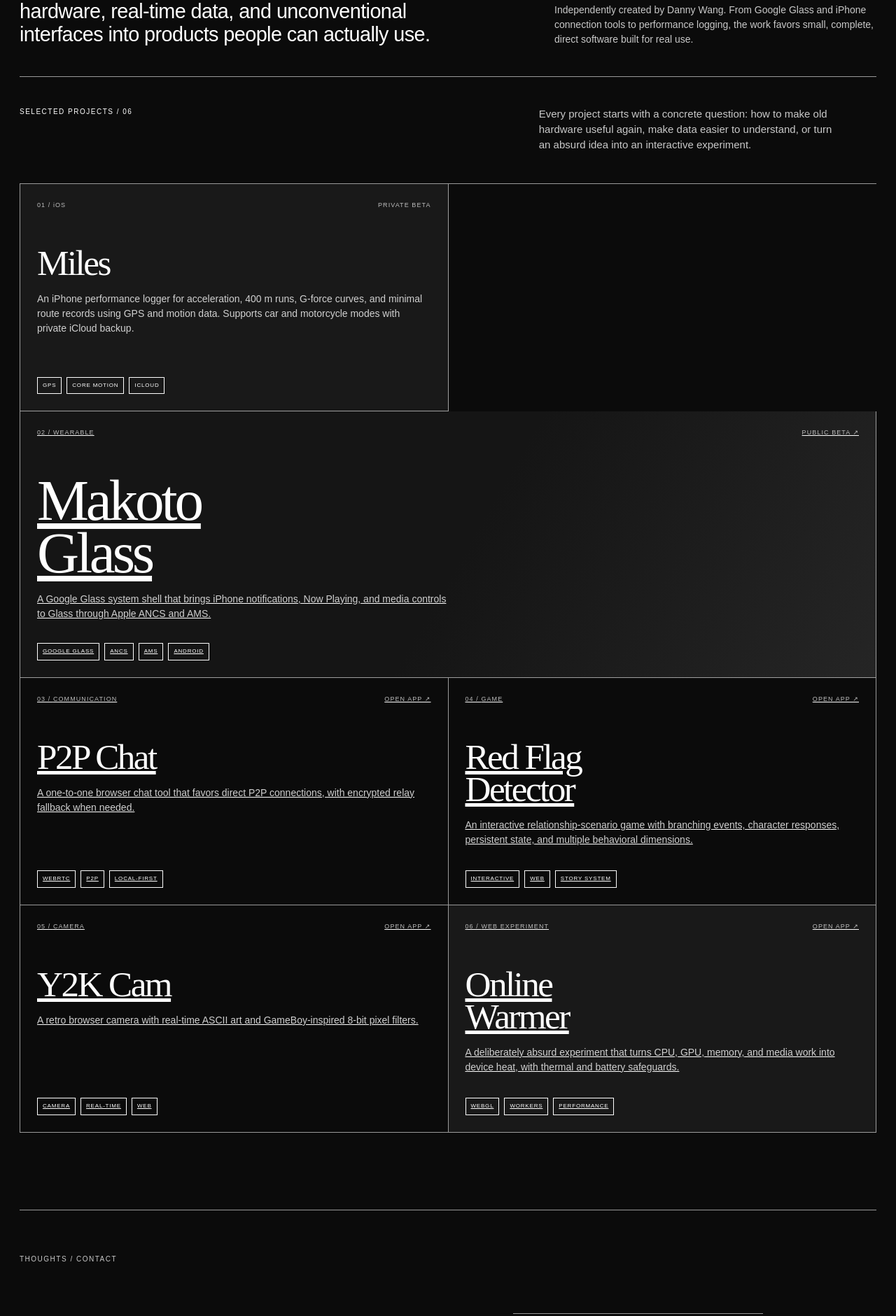
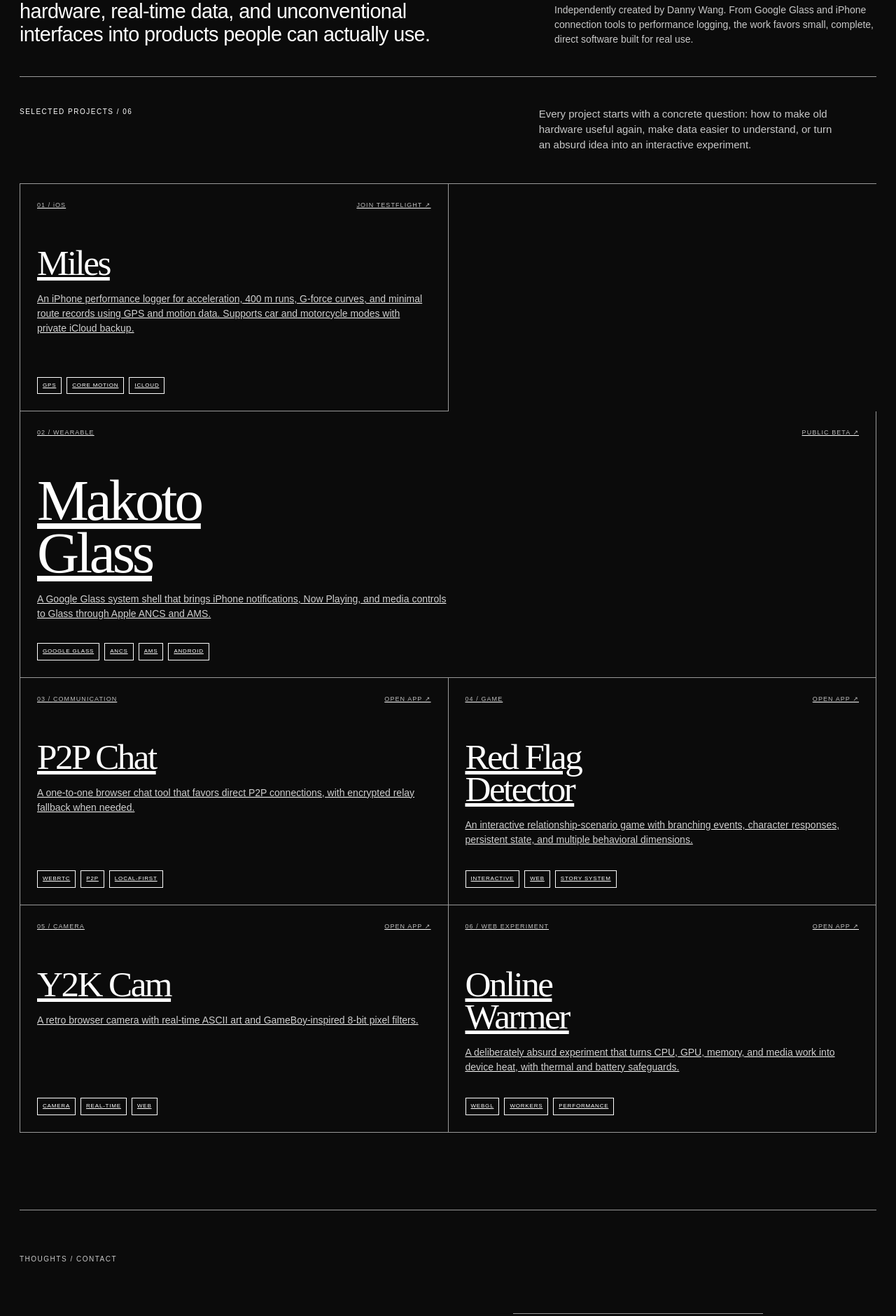
Before and after one commit to lancer1234/lancer1234.github.io, a Jekyll site: the page makoto-lab/index.html, which Jekyll copies as it is, in a window 1280 px wide. Shown: the part 707-2588 px from the top of the page at 70% size. Built offline with Jekyll 4.4.1, drawn with Linux system fonts in a browser that asks for light colours.

Commit message:
Unify MAKOTO LAB tiles and link Miles TestFlight

```diff
--- /dev/null
+++ b/lab-tile-unify.css
@@ -0,0 +1,5 @@
+.lab-project-miles,
+.lab-project-glass,
+.lab-project-warm {
+  background: #0b0b0b;
+}
--- a/makoto-lab/index.html
+++ b/makoto-lab/index.html
@@ -4,7 +4,7 @@
   <meta charset="utf-8" /><meta name="viewport" content="width=device-width, initial-scale=1" />
   <meta name="description" content="MAKOTO LAB — Independent studio for interactive software and experimental interfaces." /><meta name="theme-color" content="#0b0b0b" />
   <title>MAKOTO LAB — Independent Studio</title>
-  <link rel="stylesheet" href="../site-pages.css" /><link rel="stylesheet" href="../site-pages-redesign.css" /><link rel="stylesheet" href="../lab-quotes.css" /><link rel="stylesheet" href="../lab-language.css" /><link rel="stylesheet" href="../lab-quote-scale.css" />
+  <link rel="stylesheet" href="../site-pages.css" /><link rel="stylesheet" href="../site-pages-redesign.css" /><link rel="stylesheet" href="../lab-quotes.css" /><link rel="stylesheet" href="../lab-language.css" /><link rel="stylesheet" href="../lab-quote-scale.css" /><link rel="stylesheet" href="../lab-tile-unify.css" />
 </head>
 <body class="lab-page">
   <header class="page-bar page-bar-dark"><a href="../">DANNY WANG</a><div class="page-actions"><a href="../privacy/"><span class="lang-en">PRIVACY POLICY ↗</span><span class="lang-zh">隱私權政策 ↗</span></a><button class="lang-toggle" type="button" aria-label="Switch to English"><span class="lang-zh">EN</span><span class="lang-en">中文</span></button></div></header>
@@ -18,7 +18,7 @@
     <section class="lab-work lab-shell" aria-labelledby="projects-title">
       <div class="lab-section-head"><p class="eyebrow" id="projects-title"><span class="lang-en">SELECTED PROJECTS / 06</span><span class="lang-zh">精選專案 / 06</span></p><p><span class="lang-en">Every project starts with a concrete question: how to make old hardware useful again, make data easier to understand, or turn an absurd idea into an interactive experiment.</span><span class="lang-zh">每個專案都從一個具體問題出發：讓舊硬體重新有用、讓資料更容易理解，或把一個荒謬的想法做成可互動的實驗。</span></p></div>
       <div class="lab-project-grid">
-        <article class="lab-project lab-project-miles"><div class="lab-project-top"><span>01 / iOS</span><span><span class="lang-en">PRIVATE BETA</span><span class="lang-zh">私人測試版</span></span></div><div><h2>Miles</h2><p><span class="lang-en">An iPhone performance logger for acceleration, 400 m runs, G-force curves, and minimal route records using GPS and motion data. Supports car and motorcycle modes with private iCloud backup.</span><span class="lang-zh">以 iPhone GPS 與動作感測資料紀錄直線加速、400 m、G 值曲線與簡約路線；支援汽車、機車模式及使用者私人 iCloud 備份。</span></p></div><div class="lab-tags"><span>GPS</span><span>CORE MOTION</span><span>ICLOUD</span></div></article>
+        <a class="lab-project lab-project-miles" href="https://testflight.apple.com/join/MbQkJRWZ" target="_blank" rel="noreferrer"><div class="lab-project-top"><span>01 / iOS</span><span><span class="lang-en">JOIN TESTFLIGHT ↗</span><span class="lang-zh">加入 TestFlight ↗</span></span></div><div><h2>Miles</h2><p><span class="lang-en">An iPhone performance logger for acceleration, 400 m runs, G-force curves, and minimal route records using GPS and motion data. Supports car and motorcycle modes with private iCloud backup.</span><span class="lang-zh">以 iPhone GPS 與動作感測資料紀錄直線加速、400 m、G 值曲線與簡約路線；支援汽車、機車模式及使用者私人 iCloud 備份。</span></p></div><div class="lab-tags"><span>GPS</span><span>CORE MOTION</span><span>ICLOUD</span></div></a>
         <a class="lab-project lab-project-glass" href="https://github.com/lancer1234/MakotoGlass-Beta" target="_blank" rel="noreferrer"><div class="lab-project-top"><span>02 / <span class="lang-en">WEARABLE</span><span class="lang-zh">穿戴裝置</span></span><span><span class="lang-en">PUBLIC BETA ↗</span><span class="lang-zh">公開測試版 ↗</span></span></div><div><h2>Makoto<br>Glass</h2><p><span class="lang-en">A Google Glass system shell that brings iPhone notifications, Now Playing, and media controls to Glass through Apple ANCS and AMS.</span><span class="lang-zh">為 Google Glass 打造的系統介面，透過 Apple ANCS 與 AMS 將 iPhone 通知、Now Playing 與媒體控制帶到 Glass。</span></p></div><div class="lab-tags"><span>GOOGLE GLASS</span><span>ANCS</span><span>AMS</span><span>ANDROID</span></div></a>
         <a class="lab-project" href="https://makotolab.tw/p2p-chat/" target="_blank" rel="noreferrer"><div class="lab-project-top"><span>03 / <span class="lang-en">COMMUNICATION</span><span class="lang-zh">通訊</span></span><span><span class="lang-en">OPEN APP ↗</span><span class="lang-zh">開啟 App ↗</span></span></div><div><h2>P2P Chat</h2><p><span class="lang-en">A one-to-one browser chat tool that favors direct P2P connections, with encrypted relay fallback when needed.</span><span class="lang-zh">瀏覽器端一對一聊天工具，優先建立 Direct P2P 連線，必要時可切換加密 Relay。</span></p></div><div class="lab-tags"><span>WEBRTC</span><span>P2P</span><span>LOCAL-FIRST</span></div></a>
         <a class="lab-project" href="https://makotolab.tw/RED-FLAG-DETECTOR/" target="_blank" rel="noreferrer"><div class="lab-project-top"><span>04 / <span class="lang-en">GAME</span><span class="lang-zh">遊戲</span></span><span><span class="lang-en">OPEN APP ↗</span><span class="lang-zh">開啟 App ↗</span></span></div><div><h2>Red Flag<br>Detector</h2><p><span class="lang-en">An interactive relationship-scenario game with branching events, character responses, persistent state, and multiple behavioral dimensions.</span><span class="lang-zh">戀愛情境選擇遊戲，結合連續事件、角色回應、狀態記憶與多維數值系統。</span></p></div><div class="lab-tags"><span>INTERACTIVE</span><span>WEB</span><span>STORY SYSTEM</span></div></a>
```
